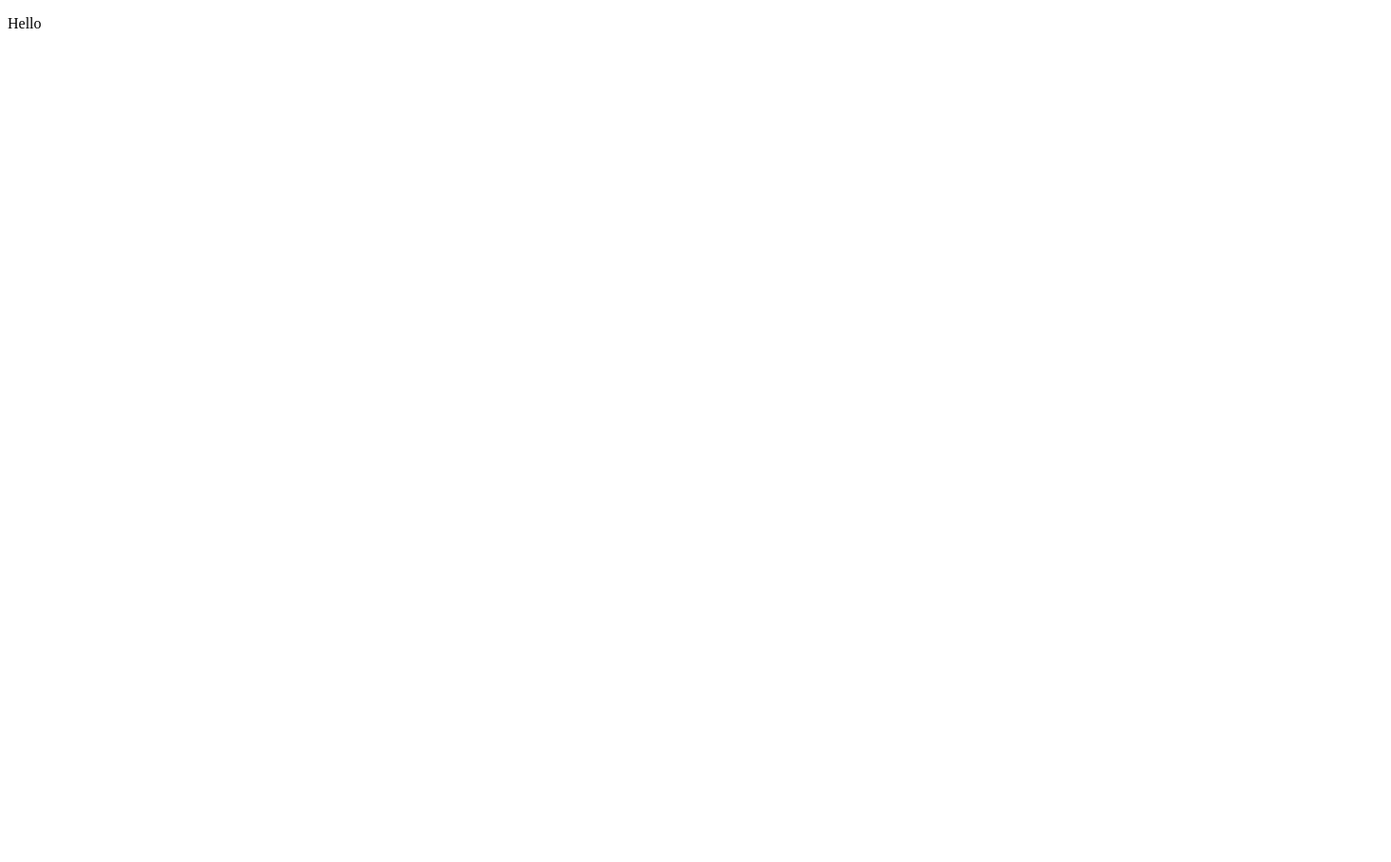
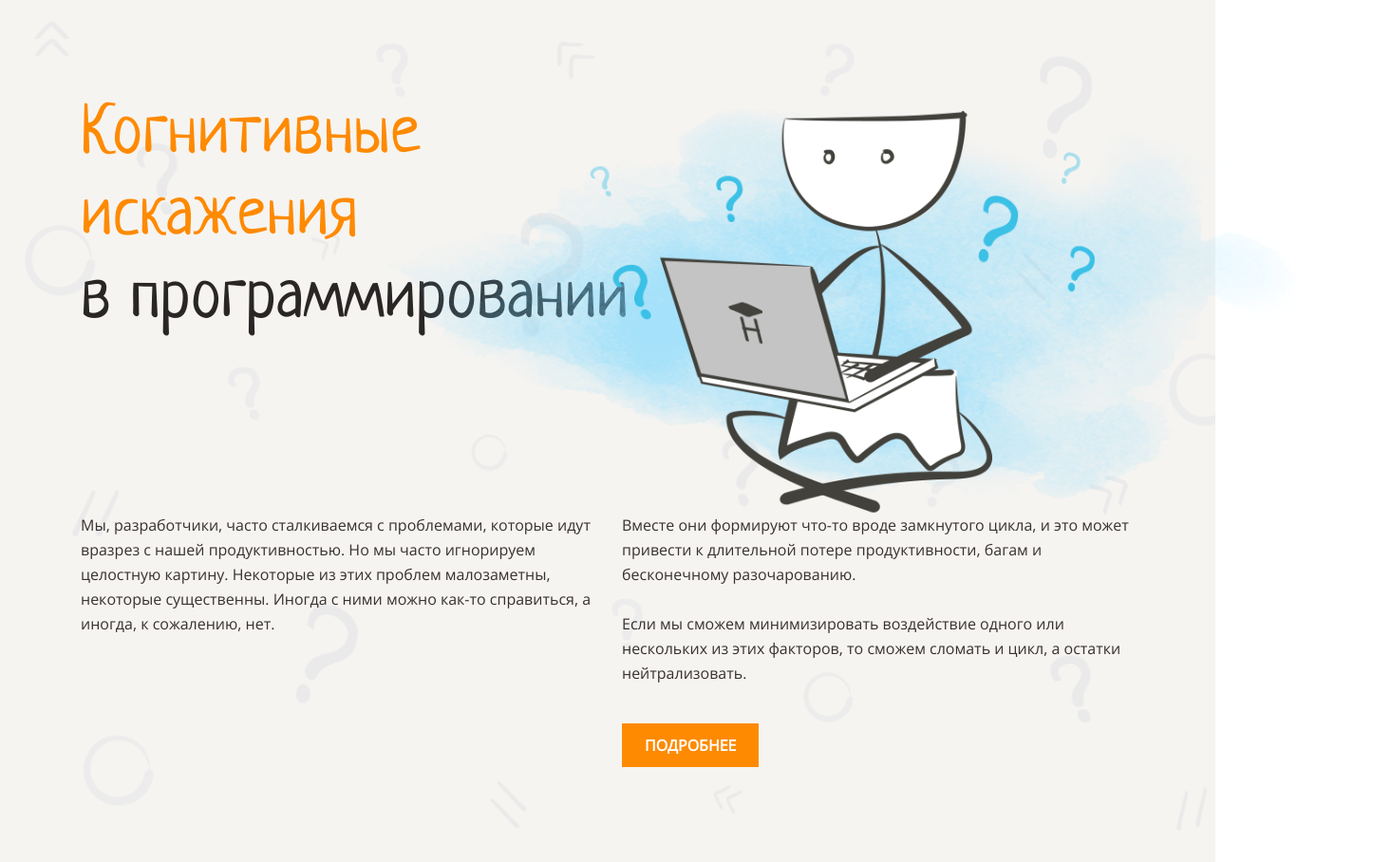
Before and after one commit to nikitazh12/layout-designer-project-58, a website: page src/index.html in a window 1280 px wide. Shown: the whole page at 95% size, 1465 px wide, since content can reach past the window. Before the commit the page ends 800 px from the top, so only its background shows below. Drawn offline with Linux system fonts and the light colour scheme.

Commit message:
step 3 done

```diff
--- a/src/index.html
+++ b/src/index.html
@@ -4,13 +4,48 @@
     <meta charset="UTF-8">
     <meta name="viewport" content="width=device-width, initial-scale=1.0">
     <meta http-equiv="X-UA-Compatible" content="ie=edge">
-    <title>Cognitive biases by Zholnik</title>
+    <title>Когнитивные искажения | Zholnik</title>
 
     <link rel="stylesheet" href="styles/style.css">
 </head>
 <body>
 <header>
-    <p>Hello</p>
+    <section class="header-section">
+        <div class="w-1110">
+            <div class="headline">
+                <h1>
+                    <span class="orange">Когнитивные</span><br/><span class="orange">
+                        искажения</span><br/>в программировании
+                </h1>
+                <img src="images/main.png"
+                alt="Человек с компьютером"
+                class="main-img">
+            </div>
+            <div class="columns">
+                <div class="column-1">
+                    <p class="p-text">
+                        Мы, разработчики, часто сталкиваемся с проблемами, которые идут
+                вразрез с нашей продуктивностью. Но мы часто игнорируем
+                целостную картину. Некоторые из этих проблем малозаметны,
+                некоторые существенны. Иногда с ними можно как-то справиться, а
+                иногда, к сожалению, нет.
+                    </p>
+                </div>
+                <div class="column-2">
+                    <p class="p-text">
+                        Вместе они формируют что-то вроде замкнутого цикла, и это может
+                привести к длительной потере продуктивности, багам и
+                бесконечному разочарованию.<br />
+                <br />
+                Если мы сможем минимизировать воздействие одного или нескольких
+                из этих факторов, то сможем сломать и цикл, а остатки
+                нейтрализовать.
+                    </p>
+                    <a href="#navigation" class="button-1">Подробнее</a>
+                </div>
+            </div>
+        </div>
+    </section>
 </header>
 <main></main>
 <footer></footer>
--- a/src/styles/style.css
+++ b/src/styles/style.css
@@ -28,11 +28,6 @@
   --h3: 34px;
 }
 
-.w-1110 {
-  width: 1110px;
-  padding-bottom: 100px;
-}
-/** Секция-1 **/
 .header-section {
   position: relative;
   display: flex;
@@ -40,3 +35,120 @@
   align-items: center;
   justify-content: center;
 }
+
+body {
+  margin: 0;
+}
+
+h2 {
+  margin: 0;
+  color: var(--main);
+  font-size: var(--h2);
+  font-family: Neucha, serif;
+  line-height: var(--lineheight-headline);
+}
+
+p {
+  color: var(--white);
+  font-size: var(--font-size);
+  font-family: OpenSans, serif;
+  line-height: var(--line-height);
+}
+
+.w-1110 {
+  width: 1110px;
+  padding-bottom: 100px;
+}
+
+/** Секция-1 **/
+
+.header-section {
+  position: relative;
+  display: flex;
+  flex-direction: column;
+  align-items: center;
+  justify-content: center;
+}
+
+.header-section::before {
+  position: absolute;
+  width: 100%;
+  height: 100%;
+  background-color: var(--brown);
+  background-image: url(../images/background.png);
+  background-repeat: no-repeat;
+  background-size: cover;
+  opacity: 0.1;
+  content: "";
+}
+
+.headline {
+  position: relative;
+  padding-top: 100px;
+}
+
+h1 {
+  margin: 0;
+  color: var(--dark);
+  font-weight: 400;
+  font-size: var(--h1);
+  font-family: Neucha, serif;
+  line-height: var(--lineheight-headline);
+}
+
+.orange {
+  color: var(--main);
+}
+
+.main-img {
+  position: absolute;
+  top: 55px;
+  right: -270px;
+  height: 525px;
+}
+
+.columns {
+  display: flex;
+  padding-top: 165px;
+  column-gap: 30px;
+}
+
+.column-1 {
+  flex: 1;
+}
+
+.column-2 {
+  flex: 1;
+}
+.button-1 {
+  position: relative;
+  display: block;
+  width: max-content;
+  margin-top: 40px;
+  padding: 12px 24px;
+  color: var(--white);
+  font-weight: 700;
+  font-size: var(--font-size);
+  font-family: OpenSans, serif;
+  text-transform: uppercase;
+  text-decoration: none;
+  background-color: var(--main);
+  border: none;
+}
+
+.button-1 a {
+  color: var(--white);
+  text-decoration: none;
+}
+
+.button-1:hover {
+  background-color: #ea7600;
+}
+
+.p-text {
+  color: var(--text-color);
+  font-weight: 400;
+  font-size: var(--font-size);
+  font-family: OpenSans, serif;
+  line-height: 26px;
+}
```
Also changed, not shown: README.md (deleted).
